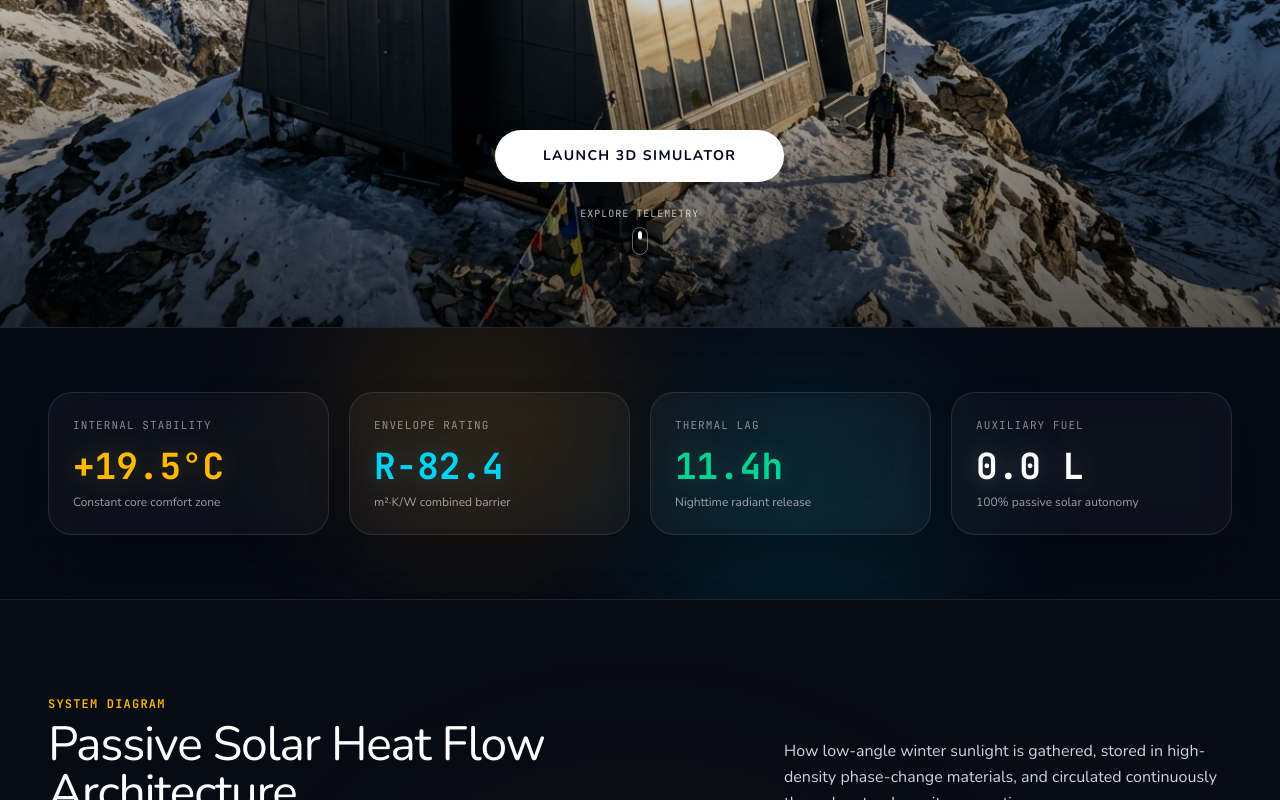
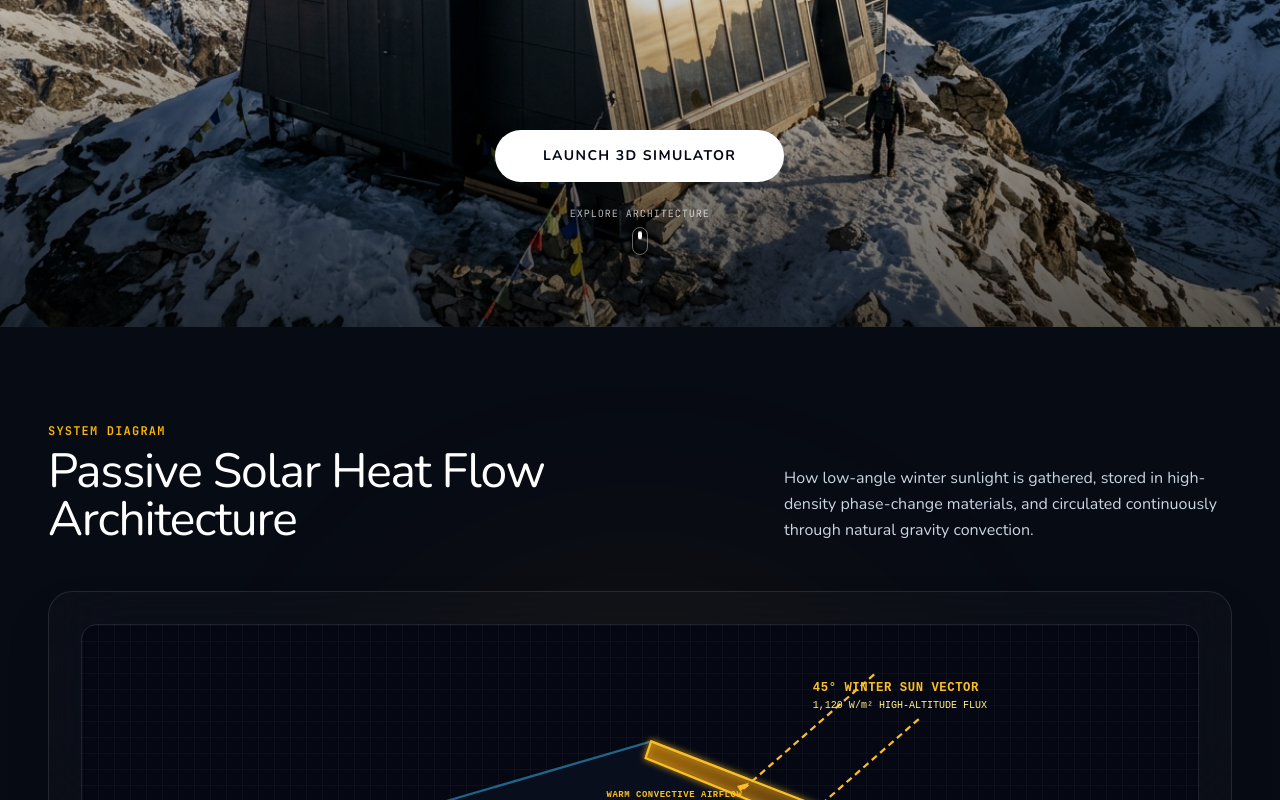
Before and after one commit to Codris-exe/thermo-shelter-1, a Next.js app in the folder frontend/: page / in a window 1280 px wide. Shown: the part 473-1273 px from the top of the page. Built offline with nearby package versions, Linux system fonts and the light colour scheme.

Commit message:
style(landing): remove unnecessary telemetry readout strip

```diff
--- a/frontend/app/page.tsx
+++ b/frontend/app/page.tsx
@@ -124,10 +124,10 @@ export default function HomePage() {
             </Link>
 
             <a
-              href="#telemetry"
+              href="#how-it-works"
               className="flex flex-col items-center gap-1.5 text-white/70 hover:text-white transition-colors font-mono text-[10px] tracking-widest uppercase cursor-pointer drop-shadow-md"
             >
-              <span>Explore Telemetry</span>
+              <span>Explore Architecture</span>
               <span className="w-4 h-7 rounded-full border border-white/40 flex items-start justify-center p-1">
                 <span className="w-1 h-2 rounded-full bg-white animate-bounce" />
               </span>
@@ -135,69 +135,7 @@ export default function HomePage() {
           </div>
         </section>
 
-        {/* 3. Quick Telemetry Readout Strip with Scroll Reveal */}
-        <section
-          id="telemetry"
-          className="relative py-16 border-y border-white/10 bg-[#070b14]/70 backdrop-blur-2xl overflow-hidden"
-        >
-          {/* Subtle Ambient Lighting Orbs */}
-          <div className="pointer-events-none absolute -top-20 left-1/4 w-80 h-80 bg-amber-500/10 rounded-full blur-3xl" />
-          <div className="pointer-events-none absolute -bottom-20 right-1/4 w-80 h-80 bg-cyan-500/10 rounded-full blur-3xl" />
-
-          <div className="max-w-7xl mx-auto px-6 lg:px-12 relative z-10">
-            <div className="grid grid-cols-1 sm:grid-cols-2 lg:grid-cols-4 gap-5 font-mono">
-              <div className="scroll-reveal scroll-delay-1 p-6 rounded-3xl border border-white/10 bg-white/[0.03] backdrop-blur-xl shadow-2xl hover:border-amber-500/30 hover:bg-white/[0.05] transition-all duration-300 group">
-                <div className="text-[11px] text-white/50 uppercase tracking-widest">
-                  Internal Stability
-                </div>
-                <div className="text-3xl sm:text-4xl font-bold text-amber-400 mt-3 drop-shadow-[0_0_12px_rgba(251,191,36,0.25)]">
-                  +19.5°C
-                </div>
-                <div className="text-xs text-white/60 font-sans mt-2">
-                  Constant core comfort zone
-                </div>
-              </div>
-
-              <div className="scroll-reveal scroll-delay-2 p-6 rounded-3xl border border-white/10 bg-white/[0.03] backdrop-blur-xl shadow-2xl hover:border-cyan-500/30 hover:bg-white/[0.05] transition-all duration-300 group">
-                <div className="text-[11px] text-white/50 uppercase tracking-widest">
-                  Envelope Rating
-                </div>
-                <div className="text-3xl sm:text-4xl font-bold text-cyan-400 mt-3 drop-shadow-[0_0_12px_rgba(34,211,238,0.25)]">
-                  R-82.4
-                </div>
-                <div className="text-xs text-white/60 font-sans mt-2">
-                  m²·K/W combined barrier
-                </div>
-              </div>
-
-              <div className="scroll-reveal scroll-delay-3 p-6 rounded-3xl border border-white/10 bg-white/[0.03] backdrop-blur-xl shadow-2xl hover:border-emerald-500/30 hover:bg-white/[0.05] transition-all duration-300 group">
-                <div className="text-[11px] text-white/50 uppercase tracking-widest">
-                  Thermal Lag
-                </div>
-                <div className="text-3xl sm:text-4xl font-bold text-emerald-400 mt-3 drop-shadow-[0_0_12px_rgba(52,211,153,0.25)]">
-                  11.4h
-                </div>
-                <div className="text-xs text-white/60 font-sans mt-2">
-                  Nighttime radiant release
-                </div>
-              </div>
-
-              <div className="scroll-reveal scroll-delay-4 p-6 rounded-3xl border border-white/10 bg-white/[0.03] backdrop-blur-xl shadow-2xl hover:border-white/30 hover:bg-white/[0.05] transition-all duration-300 group">
-                <div className="text-[11px] text-white/50 uppercase tracking-widest">
-                  Auxiliary Fuel
-                </div>
-                <div className="text-3xl sm:text-4xl font-bold text-white mt-3 drop-shadow-[0_0_12px_rgba(255,255,255,0.25)]">
-                  0.0 L
-                </div>
-                <div className="text-xs text-white/60 font-sans mt-2">
-                  100% passive solar autonomy
-                </div>
-              </div>
-            </div>
-          </div>
-        </section>
-
-        {/* 4. Visual Cross-Section & How It Works with Scroll Reveal */}
+        {/* 3. Visual Cross-Section & How It Works with Scroll Reveal */}
         <section className="py-24 border-b border-white/10 relative overflow-hidden" id="how-it-works">
           {/* Subtle glow background */}
           <div className="pointer-events-none absolute top-1/2 left-1/2 -translate-x-1/2 -translate-y-1/2 w-[600px] h-[600px] bg-amber-500/5 rounded-full blur-[120px]" />
```
